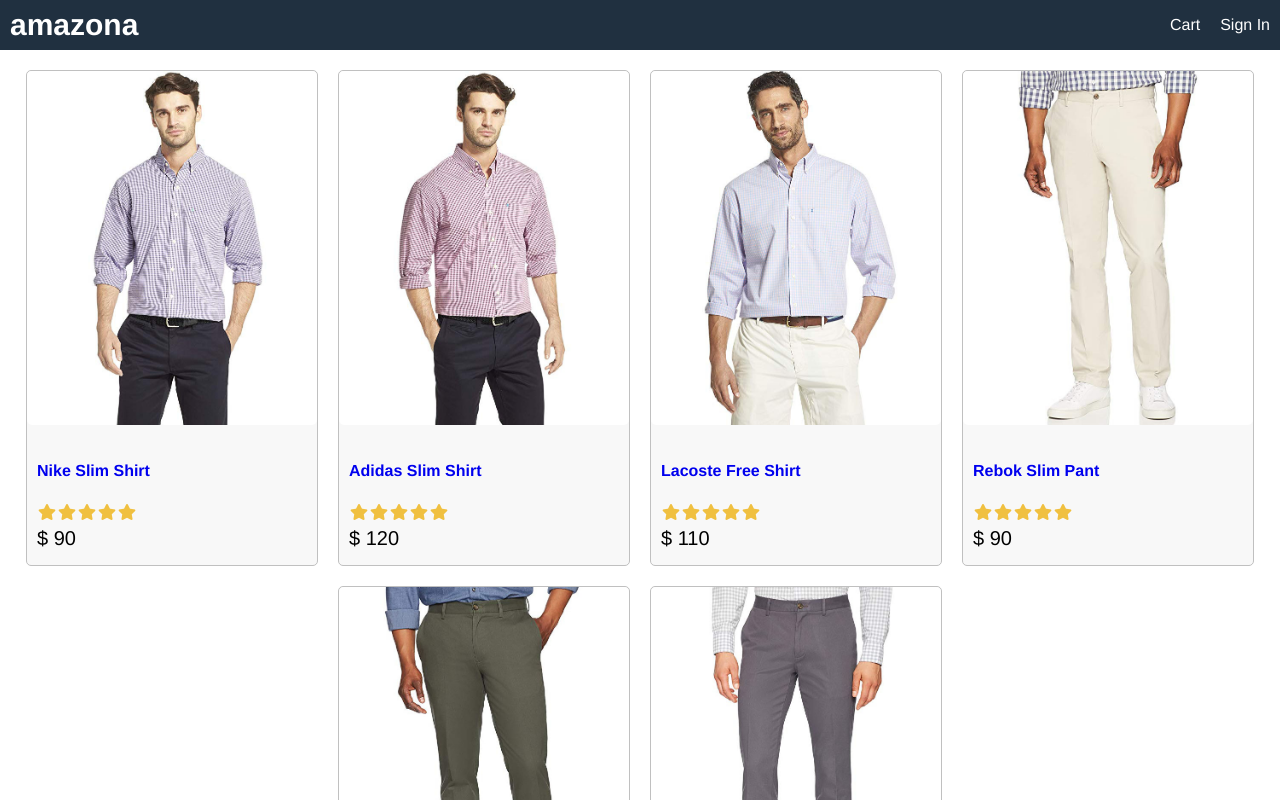
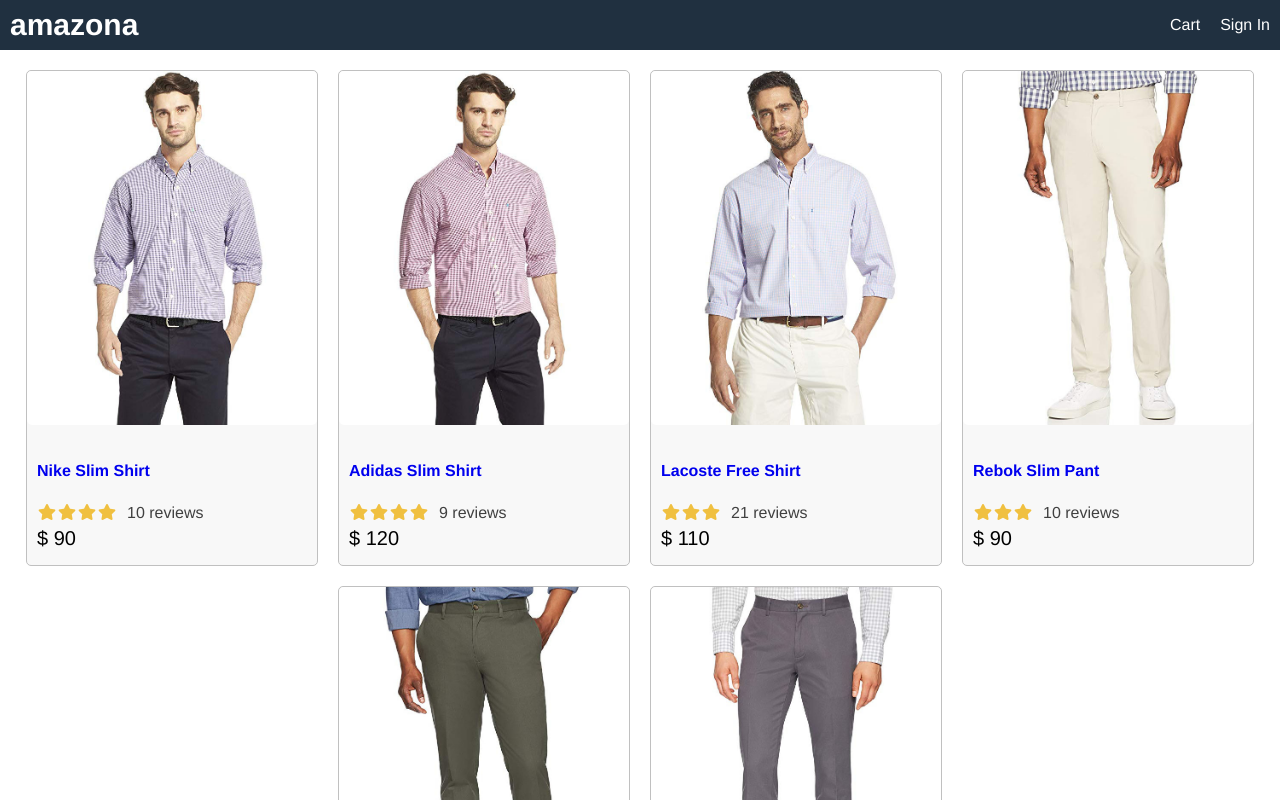
Before and after one commit to neonexus22/react-shopping-cart-01, a React (Create React App) app: page / in a window 1280 px wide. Shown: the top 800 px of the page. Built offline with nearby package versions, Linux system fonts and the light colour scheme.

Commit message:
router added, product details

```diff
--- a/src/App.js
+++ b/src/App.js
@@ -1,59 +1,26 @@
 import React from "react";
-import { data } from "./data";
+import { Route } from "react-router-dom";
+import ProductScreen from "./screens/ProductScreen";
+import HomeScreen from "./screens/HomeScreen";
 
 function App() {
-  console.log(data);
   return (
     <div className="App">
       <div className="grid-container">
         <header className="row">
           <div>
-            <a className="brand" href="index.html">
+            <a className="brand" href="/">
               amazona
             </a>
           </div>
           <div>
-            <a href="cart.html">Cart</a>
-            <a href="signin.html">Sign In</a>
+            <a href="/cart">Cart</a>
+            <a href="/signin">Sign In</a>
           </div>
         </header>
         <main>
-          <div className="row center">
-            {data.products.map((product) => (
-              <div key={product._id} className="card">
-                <a href={`/product/${product._id}`}>
-                  <img
-                    className="medium"
-                    src={product.image}
-                    alt={product.name}
-                  />
-                </a>
-                <div className="card-body">
-                  <a href={`/product/${product._id}`}>
-                    <h2>{product.name}</h2>
-                  </a>
-                  <div className="rating">
-                    <span>
-                      <i className="fa fa-star"></i>
-                    </span>
-                    <span>
-                      <i className="fa fa-star"></i>
-                    </span>
-                    <span>
-                      <i className="fa fa-star"></i>
-                    </span>
-                    <span>
-                      <i className="fa fa-star"></i>
-                    </span>
-                    <span>
-                      <i className="fa fa-star"></i>
-                    </span>
-                  </div>
-                  <div className="price">$ {product.price}</div>
-                </div>
-              </div>
-            ))}
-          </div>
+          <Route path="/product/:id" component={ProductScreen} />
+          <Route exact path="/" component={HomeScreen} />
         </main>
         <footer className="row center">All Right Reserved</footer>
       </div>
--- /dev/null
+++ b/src/components/Product.jsx
@@ -0,0 +1,24 @@
+import React from "react";
+import Rating from "./Rating";
+
+const Product = ({
+  product: { _id, name, image, price, rating, numReviews },
+}) => {
+  console.log("image", image);
+  return (
+    <div className="card">
+      <a href={`/product/${_id}`}>
+        <img className="medium" src={image} alt={name} />
+      </a>
+      <div className="card-body">
+        <a href={`/product/${_id}`}>
+          <h2>{name}</h2>
+        </a>
+        <Rating rating={rating} numReviews={numReviews} />
+        <div className="price">$ {price}</div>
+      </div>
+    </div>
+  );
+};
+
+export default Product;
--- /dev/null
+++ b/src/components/Rating.jsx
@@ -0,0 +1,36 @@
+import React from "react";
+
+const Rating = ({ rating, numReviews }) => {
+  return (
+    <div className="rating">
+      {Array(Math.floor(rating))
+        .fill("")
+        .map((r, i) => (
+          <span key={i}>
+            <i className="fa fa-star"></i>
+            {/* <i
+              className={
+                rating >= 1
+                  ? "fa fa-star"
+                  : rating >= 0.5
+                  ? "fa fa-start-half-o"
+                  : "fa fa-star-o"
+              }
+            ></i>
+            <i
+              className={
+                rating >= 2
+                  ? "fa fa-star"
+                  : rating >= 1.5
+                  ? "fa fa-start-half-o"
+                  : "fa fa-star-o"
+              }
+            ></i> */}
+          </span>
+        ))}
+      <span>{`${numReviews} reviews`}</span>
+    </div>
+  );
+};
+
+export default Rating;
--- a/src/data.js
+++ b/src/data.js
@@ -6,6 +6,7 @@
       category: "Shirts",
       image: "./images/p1.jpg",
       price: 90,
+      countInStock: 10,
       brand: "Nike",
       rating: 4.5,
       numReviews: 10,
@@ -17,6 +18,7 @@
       category: "Shirts",
       image: "./images/p2.jpg",
       price: 120,
+      countInStock: 20,
       brand: "Adidas",
       rating: 4.5,
       numReviews: 9,
@@ -28,6 +30,7 @@
       category: "Shirts",
       image: "./images/p3.jpg",
       price: 110,
+      countInStock: 0,
       brand: "Lacoste",
       rating: 3,
       numReviews: 21,
@@ -39,6 +42,7 @@
       category: "Pants",
       image: "./images/p4.jpg",
       price: 90,
+      countInStock: 16,
       brand: "Nike",
       rating: 3,
       numReviews: 10,
@@ -50,6 +54,7 @@
       category: "Pants",
       image: "./images/p5.jpg",
       price: 75,
+      countInStock: 10,
       brand: "Nike",
       rating: 4.5,
       numReviews: 29,
@@ -61,6 +66,7 @@
       category: "Pants",
       image: "./images/p6.jpg",
       price: 100,
+      countInStock: 30,
       brand: "India",
       rating: 2,
       numReviews: 31,
--- a/src/index.css
+++ b/src/index.css
@@ -62,6 +62,41 @@
   color: #ff8000;
 }
 
+ul {
+  padding: 0;
+  margin: 0;
+  list-style-type: none;
+}
+
+li {
+  margin-top: 1rem;
+}
+
+button {
+  padding: 1rem;
+  border-radius: 0.5rem;
+  border: 0.1rem solid #a4a4a4;
+  font-size: 1.6rem;
+  font-family: Helvetica, Arial, sans-serif;
+  -webkit-font-smoothing: antialiased;
+  -moz-osx-font-smoothing: grayscale;
+  background-color: #f8f8f8;
+  cursor: pointer;
+}
+
+button:hover {
+  border: 0.1rem solid #f8f8f8;
+}
+
+button.primary {
+  background-color: #f0c040;
+}
+
+button.block {
+  width: 100%;
+}
+
+/* Header */
 header a {
   color: #fff;
   padding: 1rem;
@@ -80,6 +115,18 @@
   align-items: center;
 }
 
+.row.top {
+  align-items: flex-start;
+}
+
+.col-1 {
+  flex: 1 1 25rem;
+}
+
+.col-2 {
+  flex: 2 1 50rem;
+}
+
 .row.center {
   justify-content: center;
 }
@@ -91,6 +138,10 @@
 
 img.medium {
   max-width: 29rem;
+  width: 100%;
+}
+
+img.large {
   width: 100%;
 }
 
@@ -119,3 +170,16 @@
   color: #f0c040;
   margin: 0.1rem;
 }
+
+.rating span:last-child {
+  color: #404040;
+  margin-left: 1rem;
+}
+
+/* Alert */
+.success {
+  color: #20a020;
+}
+.error {
+  color: #a02020;
+}
--- a/src/index.js
+++ b/src/index.js
@@ -1,14 +1,18 @@
-import React from 'react';
-import ReactDOM from 'react-dom';
-import './index.css';
-import App from './App';
-import reportWebVitals from './reportWebVitals';
+import React from "react";
+import ReactDOM from "react-dom";
+import "./index.css";
+import App from "./App";
+import reportWebVitals from "./reportWebVitals";
+
+import { BrowserRouter } from "react-router-dom";
 
 ReactDOM.render(
   <React.StrictMode>
-    <App />
+    <BrowserRouter>
+      <App />
+    </BrowserRouter>
   </React.StrictMode>,
-  document.getElementById('root')
+  document.getElementById("root")
 );
 
 // If you want to start measuring performance in your app, pass a function
--- /dev/null
+++ b/src/screens/HomeScreen.jsx
@@ -0,0 +1,14 @@
+import React from "react";
+import { data } from "../data";
+
+import Product from "../components/Product";
+
+const HomeScreen = () => (
+  <div className="row center">
+    {data.products.map((product) => (
+      <Product key={product._id} product={product} />
+    ))}
+  </div>
+);
+
+export default HomeScreen;
--- /dev/null
+++ b/src/screens/ProductScreen.jsx
@@ -0,0 +1,66 @@
+import React from "react";
+import { Link } from "react-router-dom";
+import Product from "../components/Product";
+import Rating from "../components/Rating";
+import { data } from "../data";
+
+const ProductScreen = (props) => {
+  const product = data.products.find((x) => x._id === +props.match.params.id);
+  if (!product) {
+    return <div>Product not found</div>;
+  }
+  return (
+    <div>
+      <Link to="/">Back to results</Link>
+      <div className="row top">
+        <div className="col-2">
+          <img className="large" src={`.${product.image}`} alt={Product.name} />
+        </div>
+        <div className="col-1">
+          <ul>
+            <li>
+              <h1>{product.name}</h1>
+            </li>
+            <li>
+              <Rating rating={product.rating} numReviews={product.numReviews} />
+            </li>
+            <li>Price: $ {product.price}</li>
+            <li>
+              Description:
+              <p>{product.description}</p>
+            </li>
+          </ul>
+        </div>
+        <div className="col-1">
+          <div className="card card-body">
+            <ul>
+              <li>
+                <div className="row">
+                  <div>Price</div>
+                  <div className="price">$ {product.price}</div>
+                </div>
+              </li>
+              <li>
+                <div className="row">
+                  <div>Status</div>
+                  <div>
+                    {product.countInStock > 0 ? (
+                      <div className="success">In Stock</div>
+                    ) : (
+                      <div className="error">Unavailable</div>
+                    )}
+                  </div>
+                </div>
+              </li>
+              <li>
+                <button className="primary block">Add to Cart</button>
+              </li>
+            </ul>
+          </div>
+        </div>
+      </div>
+    </div>
+  );
+};
+
+export default ProductScreen;
```
Also changed, not shown: 1 other file (tests, documents, lock files or other folders).
